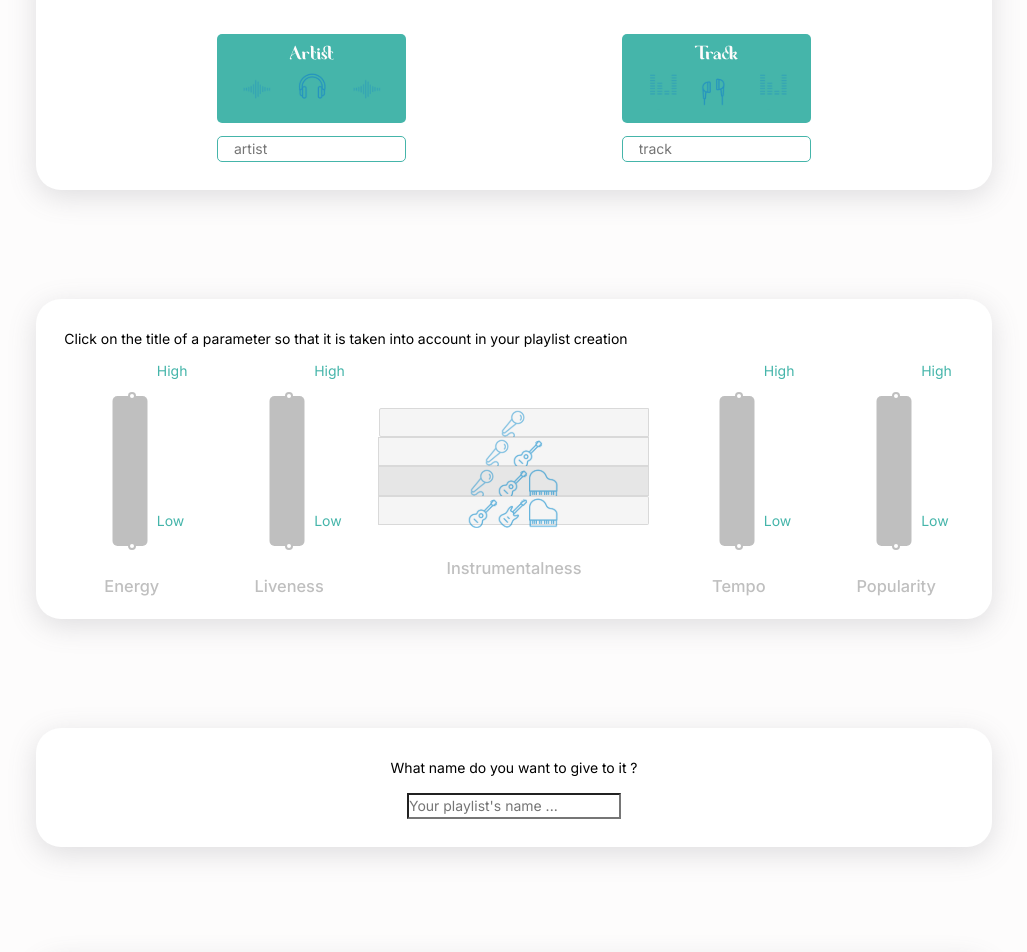
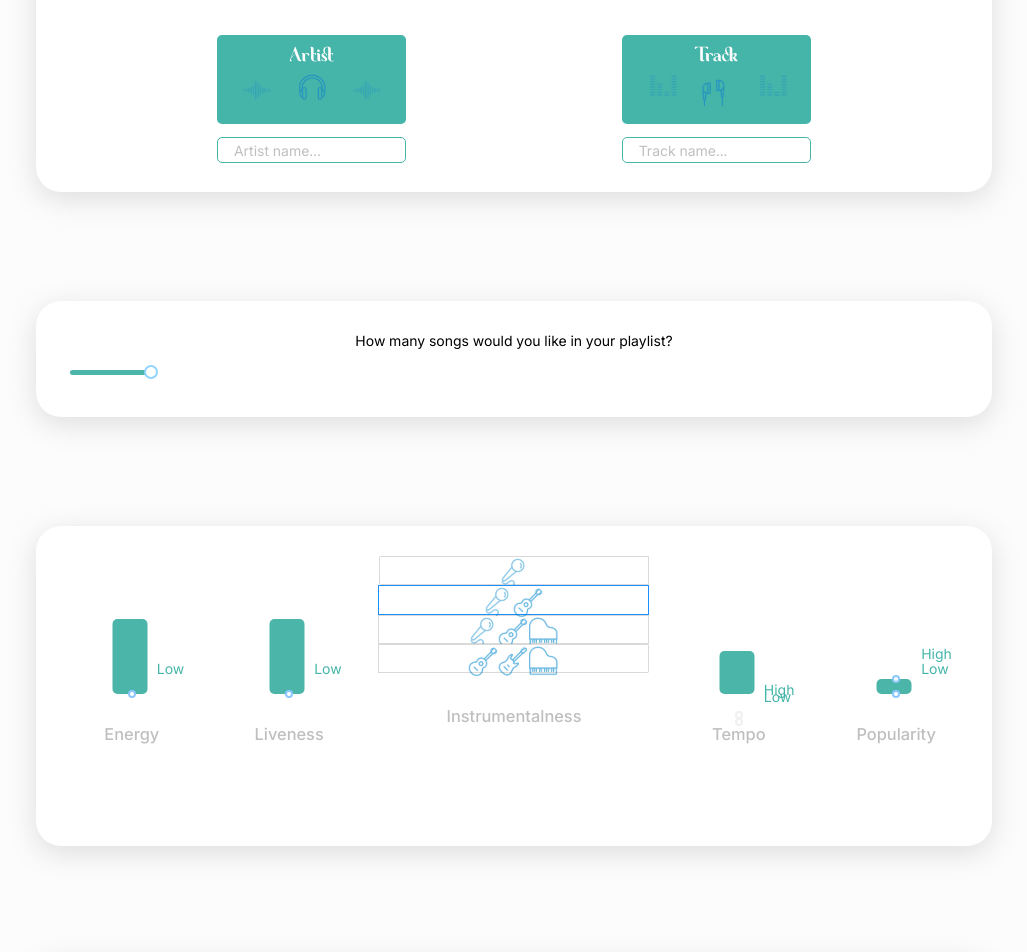
Before and after one commit to GregoireARichard/mellowdy-front, a React (Create React App) app: page /create-playlist in a window 1280 px wide. Shown: the part 480-1432 px from the top of the page, without its empty margins (126-1153 px from the left). Built offline with nearby package versions, Linux system fonts and the light colour scheme.

Commit message:
Algo-get-infos

```diff
--- a/src/Components/CreatePlaylist.tsx
+++ b/src/Components/CreatePlaylist.tsx
@@ -19,7 +19,7 @@ import piano from "../img/GeneratePlaylist/piano.svg"
 
 import '../css/CreatePlaylist.css'
 
-import { Slider, Radio } from 'antd';
+import { Slider, Radio,InputNumber,Input } from 'antd';
 
 
 
@@ -76,7 +76,7 @@ function CreatePlaylist() {
     };
 
     const horizontaltrackstyletest = {
-        height:35,
+        height:5,
         backgroundColor:'#4CB5AA',
         borderRadius:'5px'
     }
@@ -85,76 +85,59 @@ function CreatePlaylist() {
         display:'none',
     };
 
-    const energytitle = document.getElementsByClassName('energytitle')
-    const [EnergyState, setEnergyState] = React.useState(true)
-    const toggleEnergyState = ()=>{
-        setEnergyState(!EnergyState);
-        if(EnergyState===true){
-            energytitle[0].style.color = '#45B5AA'
-        }else{
-            energytitle[0].style.color = '#BFBFBF'
-        }
+    let artistname:string = '';
+    let trackname:string = '';
+    let numberOfSong:number = 10;
+    let popularity:number = 50;
+    let liveness:number=0.5;
+    let tempo:number=100;
+    let instrumentalness:number = 0.5;
+    let energy:number=0.5;
 
+    const getValues = ()=>{
+
+    }
+
+    const getArtistName=(e:any)=>{
+        artistname = e.target.value;
+        console.log(artistname)
+    }
+
+    const getTrackName=(e:any)=>{
+        trackname=e.target.value;
+        console.log(trackname)
     }
 
 
 
-    const livenesstitle = document.getElementsByClassName('livenesstitle')
-    const [LivenessState, setLivenessState] = React.useState(true)
-    const toggleLivenessState = ()=>{
-        setLivenessState(!LivenessState);
-        if(LivenessState===true){
-            livenesstitle[0].style.color = '#45B5AA'
-        }else{
-            livenesstitle[0].style.color = '#BFBFBF'
-        }
-
+    let getNumberOfSongs = (value:number)=>{
+        numberOfSong = value;
+        console.log(numberOfSong)
     }
 
-
-    const instrumentalnesstitle = document.getElementsByClassName('instrumentalnesstitle')
-    const [InstrumentalnessState, setInstrumentalnessState] = React.useState(true)
-    const toggleInstrumentalnessState = ()=>{
-        setInstrumentalnessState(!InstrumentalnessState);
-
-        if(InstrumentalnessState===true){
-            instrumentalnesstitle[0].style.color = '#45B5AA'
-        }else{
-            instrumentalnesstitle[0].style.color = '#BFBFBF'
-        }
-
+    let getPopularity = (value:number)=>{
+        popularity = value
+        console.log(popularity)
     }
 
-
-    const tempotitle = document.getElementsByClassName('tempotitle')
-    const [TempoState, setTempoState] = React.useState(true)
-    const toggleTempoState = ()=>{
-        setTempoState(!TempoState);
-
-        if(TempoState===true){
-            tempotitle[0].style.color = '#45B5AA'
-        }else{
-            tempotitle[0].style.color = '#BFBFBF'
-        }
-
+    let getLiveness = (value:number)=>{
+        liveness=value;
+        console.log(liveness)
     }
 
-
-    const popularitytitle = document.getElementsByClassName('popularitytitle')
-    const [PopularityState, setPopularityState] = React.useState(true)
-    const togglePopularityState = ()=>{
-        setPopularityState(!PopularityState);
-
-        if(PopularityState===true){
-            popularitytitle[0].style.color = '#45B5AA'
-        }else{
-            popularitytitle[0].style.color = '#BFBFBF'
-        }
-
+    let getTempo = (value:number)=>{
+        tempo=value;
+        console.log(tempo)
     }
 
-    const sossur = ()=>{
+    let getInstrumentalness = (e:any)=>{
+        instrumentalness =e.target.value;
+        console.log(instrumentalness)
+    }
 
+    let getEnergy = (value:number) =>{
+        energy=value;
+        console.log(energy)
     }
 
 
@@ -174,10 +157,10 @@ function CreatePlaylist() {
                 </div>
             </div>
 
-            <form action="" className='formgp'>
+            <form className='formgp'>
 
                         <div>
-                            <h2>Hi <span>user,</span></h2>
+                            <h2>Hi user,</h2>
                             <p>What do you feel like listening to today ?</p>
                         </div>
 
@@ -185,7 +168,7 @@ function CreatePlaylist() {
 
 
                         <div className='formdiv formartisttrack'>
-                            <p>*You must choose at least one for each</p>
+                            <p>*You must choose one for each</p>
                             <div>
                                 <div>
                                     <div>
@@ -196,7 +179,7 @@ function CreatePlaylist() {
                                             <img src={artist1}/>
                                         </div>
                                     </div>
-                                    <input type="text" name="artist" id="artist" placeholder='artist' required/>
+                                    <Input placeholder='Artist name...' required onChange={getArtistName}/>
 
                                 </div>
                                 <div>
@@ -208,37 +191,43 @@ function CreatePlaylist() {
                                             <img src={track1} />
                                         </div>
                                     </div>
-                                    <input type="text" name="track" id="track" placeholder='track' required/>
+                                    <Input placeholder='Track name...' required onChange={getTrackName}/>
                                 </div>
                             </div>
                         </div>
 
 
+                        <div className='formdiv songnumber'>
+                            <p>How many songs would you like in your playlist?</p>
+                            <Slider min={1} max={100} defaultValue={10} trackStyle={horizontaltrackstyletest} className='numberOfSong' onChange={getNumberOfSongs}/>
+                        </div>
+
+
+
                         <div className='formdiv formparameters'>
-                            <p>Click on the title of a parameter so that it is taken into account in your playlist creation</p>
                             <div>
                                 <div className='verticalselectdiv'>
-                                    <Slider style={verticalstyle} vertical defaultValue={10} min={0} max={10} trackStyle={verticaltrackstyletest} handleStyle={handlestyletest} marks={VerticalMarks}  className='energy' disabled={EnergyState}/>
-                                    <h3 onClick={toggleEnergyState} className='energytitle'>Energy</h3>
+                                    <Slider style={verticalstyle} vertical defaultValue={0.5} min={0} max={1} step={0.1} trackStyle={verticaltrackstyletest} handleStyle={handlestyletest} marks={VerticalMarks} onChange={getEnergy} className='energy' />
+                                    <h3 className='energytitle'>Energy</h3>
                                 </div>
                                 <div className='verticalselectdiv'>
-                                    <Slider style={verticalstyle} vertical defaultValue={10} min={0} max={10} trackStyle={verticaltrackstyletest} handleStyle={handlestyletest} marks={VerticalMarks}  className='liveness' disabled={LivenessState}/>
-                                    <h3 onClick={toggleLivenessState} className='livenesstitle'>Liveness</h3>
+                                    <Slider onChange={getLiveness} style={verticalstyle} step={0.1} vertical defaultValue={0.5} min={0} max={1} trackStyle={verticaltrackstyletest} handleStyle={handlestyletest} marks={VerticalMarks}  className='liveness' />
+                                    <h3 className='livenesstitle'>Liveness</h3>
                                 </div>
 
                                 <div className='horizontalselectdiv'>
 
 
 
-                                        <Radio.Group defaultValue="0.66"  size='middle' className='instrumentalness' disabled={InstrumentalnessState}>
-                                            <Radio.Button value="0">
+                                        <Radio.Group defaultValue="0.5"  size='middle' className='instrumentalness' onChange={getInstrumentalness}>
+                                            <Radio.Button value="0.25">
                                                 <img src={mic} alt="" />
                                             </Radio.Button>
-                                            <Radio.Button value="0.33">
+                                            <Radio.Button value="0.5">
                                                 <img src={mic} alt="" />
                                                 <img src={guitar} alt="" />
                                             </Radio.Button>
-                                            <Radio.Button value="0.66">
+                                            <Radio.Button value="0.75">
                                                 <img src={mic} alt="" />
                                                 <img src={guitar} alt="" />
                                                 <img src={piano} alt="" />
@@ -250,7 +239,7 @@ function CreatePlaylist() {
                                             </Radio.Button>
                                         </Radio.Group>
 
-                                        <h3 onClick={toggleInstrumentalnessState} className='instrumentalnesstitle'>Instrumentalness</h3>
+                                        <h3 className='instrumentalnesstitle'>Instrumentalness</h3>
 
 
 
@@ -258,13 +247,13 @@ function CreatePlaylist() {
                                 </div>
 
                                 <div className='verticalselectdiv'>
-                                    <Slider style={verticalstyle} vertical defaultValue={10} min={0} max={10} trackStyle={verticaltrackstyletest} handleStyle={handlestyletest} marks={VerticalMarks} className='tempo' disabled={TempoState} />
-                                    <h3 onClick={toggleTempoState} className='tempotitle'>Tempo</h3>
+                                    <Slider onChange={getTempo} style={verticalstyle} vertical defaultValue={100} min={40} max={250} trackStyle={verticaltrackstyletest} handleStyle={handlestyletest} marks={VerticalMarks} className='tempo' />
+                                    <h3 className='tempotitle'>Tempo</h3>
                                 </div>
 
                                 <div className='verticalselectdiv'>
-                                    <Slider style={verticalstyle} vertical min={0} max={10} defaultValue={10} trackStyle={verticaltrackstyletest} handleStyle={handlestyletest} tooltipVisible={false} marks={VerticalMarks} className='popularity'disabled={PopularityState} />
-                                    <h3 onClick={togglePopularityState} className='popularitytitle'>Popularity</h3>
+                                    <Slider style={verticalstyle} vertical min={0} max={100} defaultValue={10} trackStyle={verticaltrackstyletest} handleStyle={handlestyletest} tooltipVisible={false} marks={VerticalMarks} className='popularity' onChange={getPopularity}/>
+                                    <h3 className='popularitytitle'>Popularity</h3>
                                 </div>
 
 
@@ -274,13 +263,8 @@ function CreatePlaylist() {
                         </div>
 
 
-                        <div className='formdiv playlistnamediv'>
-                            <p>What name do you want to give to it  ?</p>
-                            <input type="text" name="playlistname" id="playlistname" placeholder="Your playlist's name ..." required/>
-                        </div>
-
                         <div className='formdiv generatebutton'>
-                            <input type="submit" value="Generate playlist" onSubmit={sossur}/>
+                            <input type="submit" value="Generate playlist" onClick={getValues}/>
                         </div>
 
             </form>
--- a/src/css/CreatePlaylist.css
+++ b/src/css/CreatePlaylist.css
@@ -182,14 +182,18 @@ p{
     transform: translateX(-35%);
 }
 
-.playlistnamediv{
-    display: flex;
-    flex-direction: column;
-    align-items: center;
-    justify-content: space-between;
-}
 
 .generatebutton{
     display: flex;
     justify-content: center;
 }
+
+
+.songnumber>p{
+    text-align: center;
+}
+
+.formgp>div>h2{
+    text-align: center;
+    color: #45B5AA;
+}
```
